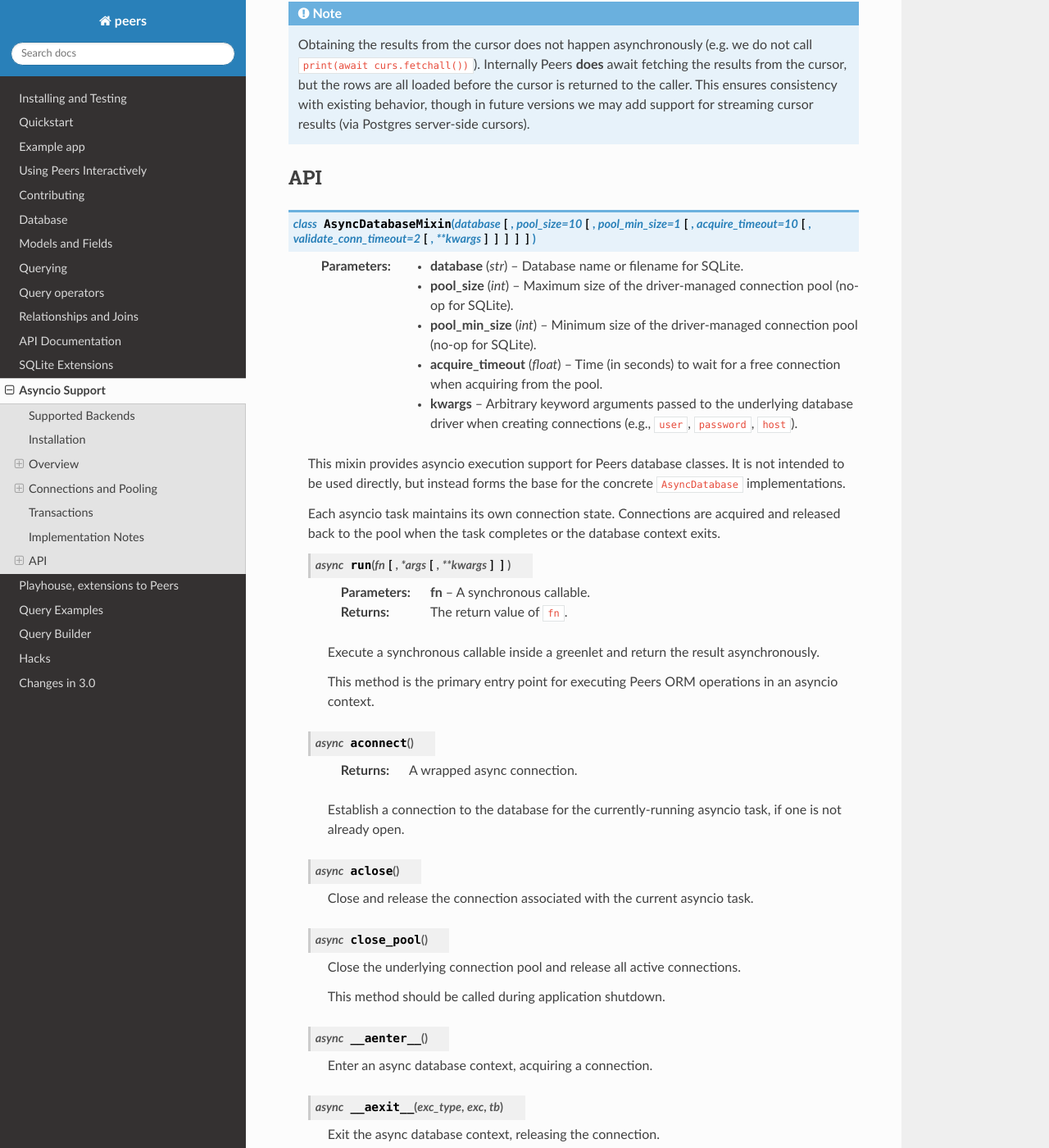
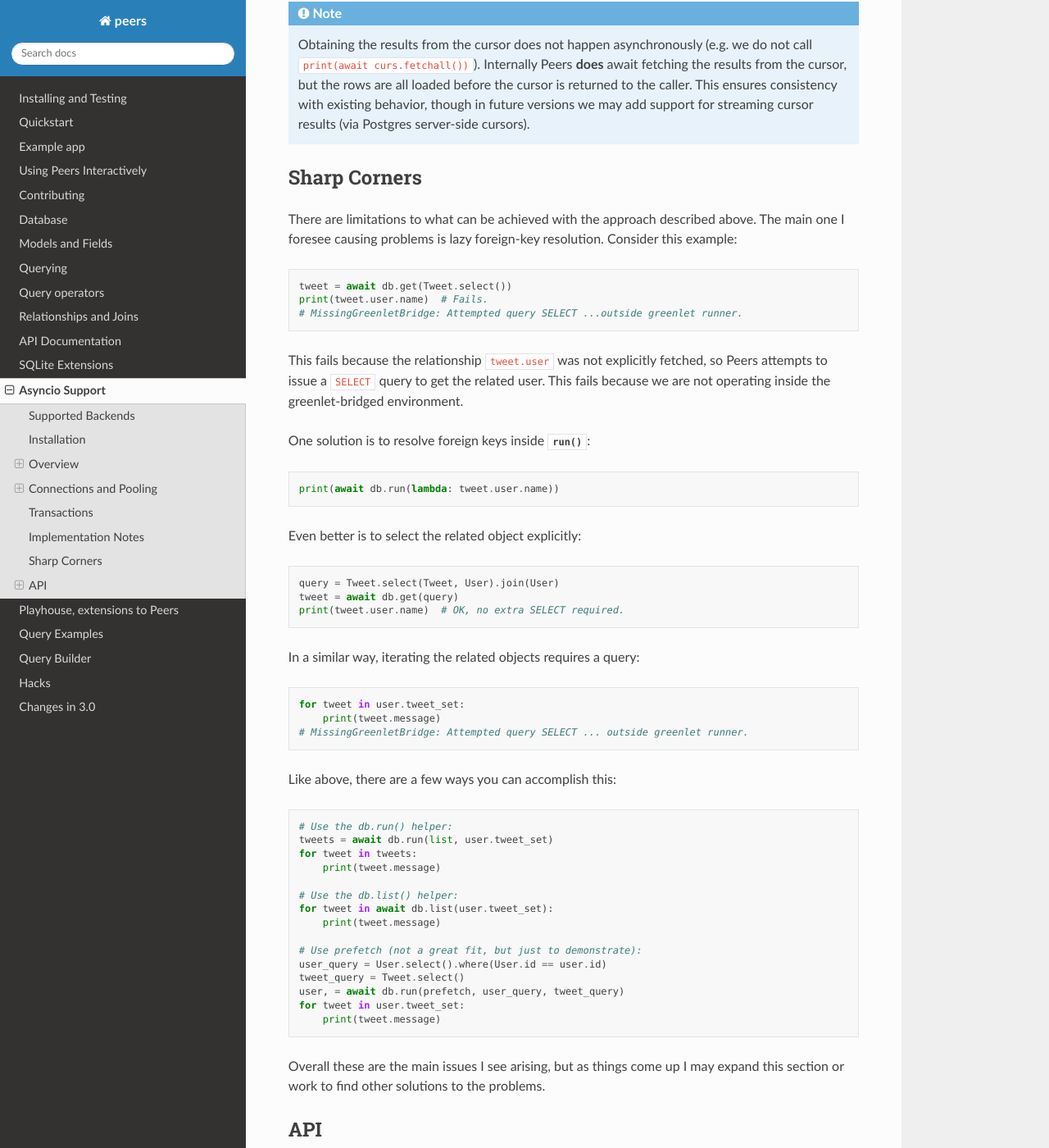
Before and after one commit to Star-DreamDev/myPeers, a Sphinx documentation site: the page built from docs/peers/asyncio.rst, in a window 1280 px wide and 1400 px high, scrolled down 7923 px. Shown: the whole window at 82% size. Built offline with Sphinx 7.4.7 and the Read the Docs theme 2.0.0, drawn with Linux system fonts in a browser that asks for light colours; the version number could not be read and is left out.

Commit message:
Update asyncio doc w/sharp corners section
:skip ci:

```diff
--- a/docs/peers/asyncio.rst
+++ b/docs/peers/asyncio.rst
@@ -428,6 +428,67 @@ so the ``run()`` helper can be avoided:
     existing behavior, though in future versions we may add support for
     streaming cursor results (via Postgres server-side cursors).
 
+Sharp Corners
+-------------
+
+There are limitations to what can be achieved with the approach described above.
+The main one I foresee causing problems is lazy foreign-key resolution. Consider this example:
+
+.. code-block:: python
+
+    tweet = await db.get(Tweet.select())
+    print(tweet.user.name)  # Fails.
+    # MissingGreenletBridge: Attempted query SELECT ...outside greenlet runner.
+
+This fails because the relationship ``tweet.user`` was not explicitly fetched,
+so Peers attempts to issue a ``SELECT`` query to get the related user. This
+fails because we are not operating inside the greenlet-bridged environment.
+
+One solution is to resolve foreign keys inside :py:meth:`~AsyncDatabaseMixin.run`:
+
+.. code-block:: python
+
+    print(await db.run(lambda: tweet.user.name))
+
+Even better is to select the related object explicitly:
+
+.. code-block:: python
+
+    query = Tweet.select(Tweet, User).join(User)
+    tweet = await db.get(query)
+    print(tweet.user.name)  # OK, no extra SELECT required.
+
+In a similar way, iterating the related objects requires a query:
+
+.. code-block:: python
+
+    for tweet in user.tweet_set:
+        print(tweet.message)
+    # MissingGreenletBridge: Attempted query SELECT ... outside greenlet runner.
+
+Like above, there are a few ways you can accomplish this:
+
+.. code-block:: python
+
+    # Use the db.run() helper:
+    tweets = await db.run(list, user.tweet_set)
+    for tweet in tweets:
+        print(tweet.message)
+
+    # Use the db.list() helper:
+    for tweet in await db.list(user.tweet_set):
+        print(tweet.message)
+
+    # Use prefetch (not a great fit, but just to demonstrate):
+    user_query = User.select().where(User.id == user.id)
+    tweet_query = Tweet.select()
+    user, = await db.run(prefetch, user_query, tweet_query)
+    for tweet in user.tweet_set:
+        print(tweet.message)
+
+Overall these are the main issues I see arising, but as things come up I may
+expand this section or work to find other solutions to the problems.
+
 API
 ---
 
```
